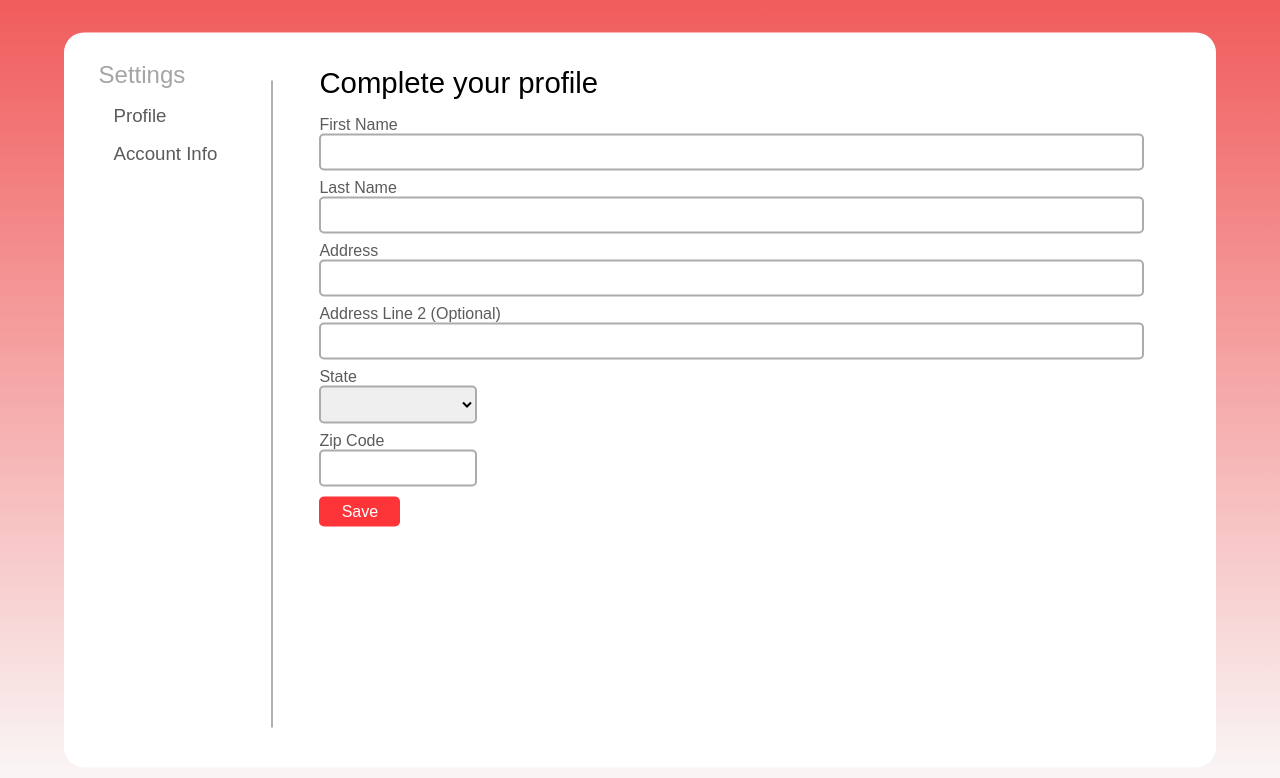
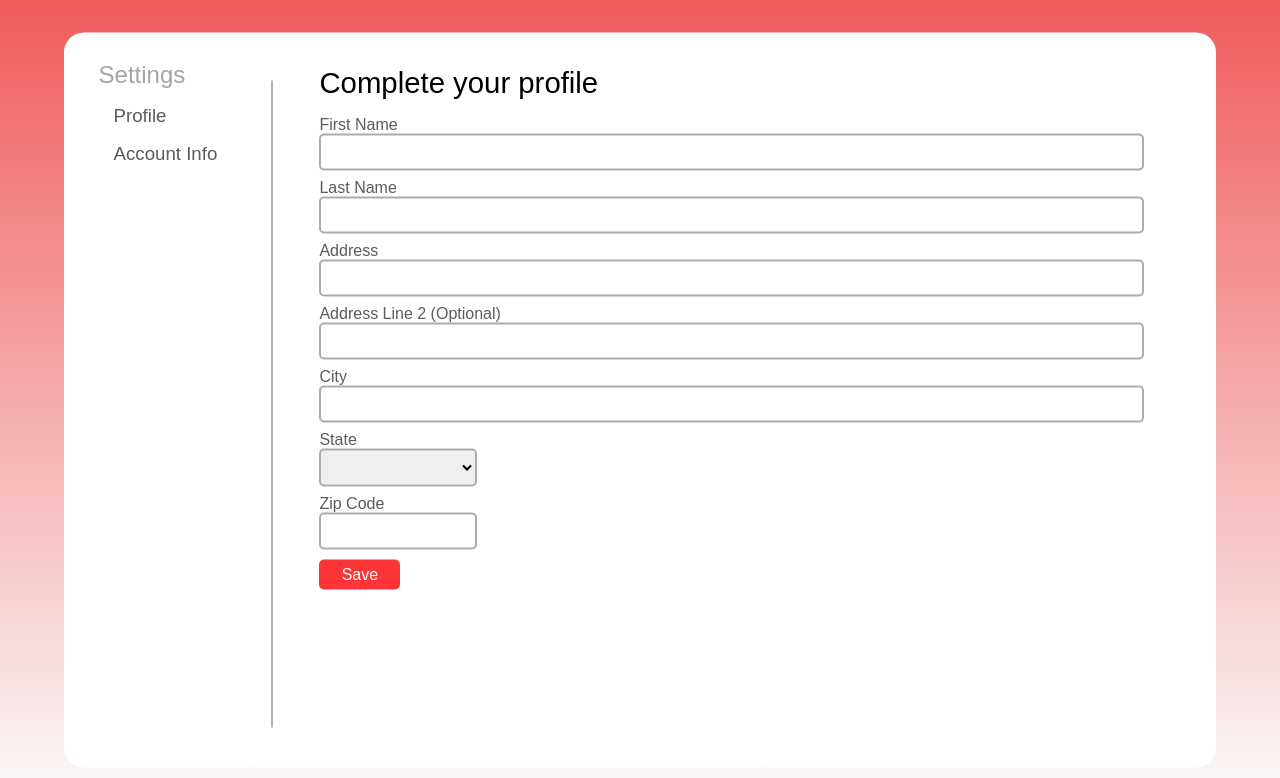
Before and after one commit to dragomirNonov/COSC4353-GroupProject, a React (Vite) app in the folder cosc4353-project/: page /profilesettings in a window 1280 px wide. Shown: the top 778 px of the page. Built offline with nearby package versions, Linux system fonts and the light colour scheme.

Commit message:
Added city text area for profile settings page

```diff
--- a/cosc4353-project/src/components/profilesettings.jsx
+++ b/cosc4353-project/src/components/profilesettings.jsx
@@ -8,6 +8,7 @@ const ProfileSettings = (props) => {
   const [lastName, setLast] = useState("");
   const [address1, setAddress1] = useState("");
   const [address2, setAddress2] = useState("");
+  const [city, setCity] = useState("");
   const [state, setState] = useState("");
   const [zipCode, setZipCode] = useState("");
 
@@ -133,6 +134,19 @@ const ProfileSettings = (props) => {
               />
             </div>
             <div>
+              <label htmlFor="city">City</label>
+                <input
+                  className="textarea"
+                  type="text"
+                  id="city"
+                  name="city"
+                  value={city}
+                  onChange={handleCityChange}
+                  maxLength="50"
+                />
+            </div>
+
+            <div>
               <label htmlFor="state">State</label>
               <select
                 id="state"
```
